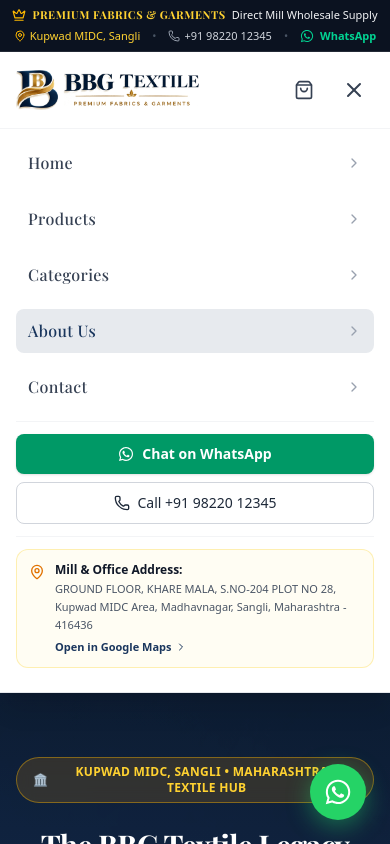
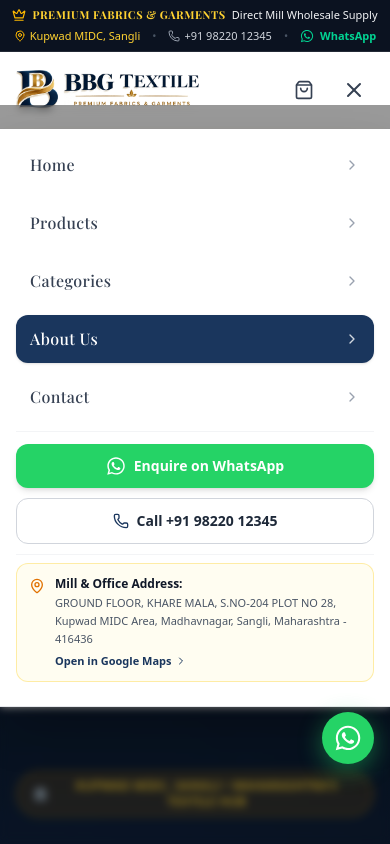
Before and after one commit to Abhhikumbhar/BBG_textile, a Next.js app: page /about in a window 390 px wide. Both pictures are taken after a click on the button 354 px from the left and 90 px from the top of the page. Shown: the top 844 px of the page. Built offline with nearby package versions, Linux system fonts and the light colour scheme; no server answers; the database is empty.

Commit message:
Optimize mobile touch buttons, sticky action bar, and drawer navigation

```diff
--- a/src/app/products/[slug]/ProductDetailClient.tsx
+++ b/src/app/products/[slug]/ProductDetailClient.tsx
@@ -190,7 +190,7 @@
       ]
     : rawImages;
 
-  const cleanWhatsApp = whatsappNumber.replace(/[^0-9]/g, "");
+  const cleanWhatsApp = (whatsappNumber && whatsappNumber.trim() ? whatsappNumber : "919822012345").replace(/[^0-9]/g, "");
   const currentUrl = typeof window !== "undefined" ? window.location.href : "";
 
   const whatsappMessage = encodeURIComponent(
@@ -233,7 +233,7 @@
   };
 
   return (
-    <div className="max-w-7xl mx-auto px-4 sm:px-6 lg:px-8 py-8 sm:py-12">
+    <div className="max-w-7xl mx-auto px-4 sm:px-6 lg:px-8 py-8 sm:py-12 pb-24 sm:pb-12">
       {/* Breadcrumb Navigation */}
       <nav className="flex items-center gap-2 text-xs text-gray-500 mb-8">
         <Link href="/" className="hover:text-gray-900">
@@ -571,6 +571,26 @@
           </div>
         </div>
       )}
+
+      {/* Sticky Mobile Bottom CTA Bar */}
+      <div className="fixed bottom-0 inset-x-0 z-40 bg-white/95 backdrop-blur-md border-t border-gray-200 p-3 sm:hidden shadow-[0_-4px_25px_rgba(0,0,0,0.1)] flex items-center gap-2.5">
+        <a
+          href={`https://wa.me/${cleanWhatsApp}?text=${whatsappMessage}`}
+          target="_blank"
+          rel="noopener noreferrer"
+          className="flex-1 py-3 px-4 bg-[#25D366] hover:bg-[#20BD5A] active:bg-[#1DA851] text-white rounded-xl font-bold text-sm shadow-md flex items-center justify-center gap-2 active:scale-95 transition-transform"
+        >
+          <WhatsAppIcon className="w-5 h-5 text-white" />
+          <span>Enquire on WhatsApp</span>
+        </a>
+        <a
+          href="tel:+919822012345"
+          className="w-12 h-12 border border-gray-300 bg-gray-50 active:bg-gray-100 text-gray-800 rounded-xl flex items-center justify-center shrink-0 active:scale-95 transition-transform shadow-sm"
+          aria-label="Call BBG Textile"
+        >
+          <Phone className="w-5 h-5 text-[#1A365D]" />
+        </a>
+      </div>
     </div>
   );
 }
--- a/src/components/Header.tsx
+++ b/src/components/Header.tsx
@@ -232,10 +232,16 @@
         </div>
       </nav>
 
-      {/* Mobile Drawer Menu */}
+      {/* Mobile Drawer Menu & Backdrop */}
       {mobileMenuOpen && (
-        <div className="md:hidden bg-white border-b border-gray-200 px-4 pt-3 pb-6 shadow-xl animate-in slide-in-from-top duration-200">
-          <div className="flex flex-col space-y-3">
+        <>
+          <div
+            className="fixed inset-0 top-[105px] bg-black/40 backdrop-blur-xs z-30 md:hidden animate-in fade-in duration-200"
+            onClick={() => setMobileMenuOpen(false)}
+            aria-hidden="true"
+          />
+          <div className="relative z-40 md:hidden bg-white border-b border-gray-200 px-4 pt-3 pb-6 shadow-2xl animate-in slide-in-from-top duration-200">
+            <div className="flex flex-col space-y-2.5">
               {navLinks.map((link) => {
                 const isActive =
                   link.href === "/"
@@ -245,43 +251,48 @@
                   <Link
                     key={link.name}
                     href={link.href}
-                  className={`flex items-center justify-between px-3 py-2.5 rounded-lg font-serif text-base tracking-wide font-medium ${
+                    onClick={() => setMobileMenuOpen(false)}
+                    className={`flex items-center justify-between px-3.5 py-3 rounded-xl font-serif text-base tracking-wide font-medium transition-colors ${
                       isActive
-                      ? "bg-[#1A365D]/10 text-[#1A365D] font-bold"
-                      : "text-gray-700 hover:bg-gray-50"
+                        ? "bg-[#1A365D] text-white font-bold shadow-sm"
+                        : "text-gray-700 hover:bg-gray-50 active:bg-gray-100"
                     }`}
                   >
                     <span>{link.name}</span>
-                  <ChevronRight className="w-4 h-4 text-gray-400" />
+                    <ChevronRight className={`w-4 h-4 ${isActive ? "text-white/80" : "text-gray-400"}`} />
                   </Link>
                 );
               })}
 
-            <div className="pt-3 border-t border-gray-100 flex flex-col gap-2">
+              <div className="pt-3 border-t border-gray-100 flex flex-col gap-2.5">
                 <a
-                href={`https://wa.me/${cleanWhatsApp}`}
+                  href={`https://wa.me/${cleanWhatsApp}?text=${encodeURIComponent(
+                    "Hello BBG Textile, I am visiting your website and have an enquiry regarding wholesale products."
+                  )}`}
                   target="_blank"
                   rel="noopener noreferrer"
-                className="flex items-center justify-center gap-2 w-full py-2.5 px-4 bg-emerald-600 hover:bg-emerald-700 text-white rounded-lg text-sm font-semibold shadow-sm transition-colors"
+                  onClick={() => setMobileMenuOpen(false)}
+                  className="flex items-center justify-center gap-2 w-full py-3 px-4 bg-[#25D366] hover:bg-[#20BD5A] active:bg-[#1DA851] text-white rounded-xl text-sm font-bold shadow-md transition-all active:scale-[0.98]"
                 >
-                <WhatsAppIcon className="w-4 h-4" />
-                <span>Chat on WhatsApp</span>
+                  <WhatsAppIcon className="w-5 h-5 text-white" />
+                  <span>Enquire on WhatsApp</span>
                 </a>
                 <a
                   href={`tel:${phone}`}
-                className="flex items-center justify-center gap-2 w-full py-2.5 px-4 border border-gray-300 hover:bg-gray-50 text-gray-800 rounded-lg text-sm font-medium transition-colors"
+                  onClick={() => setMobileMenuOpen(false)}
+                  className="flex items-center justify-center gap-2 w-full py-3 px-4 border border-gray-300 hover:bg-gray-50 active:bg-gray-100 text-gray-800 rounded-xl text-sm font-semibold transition-all active:scale-[0.98]"
                 >
-                <Phone className="w-4 h-4" />
+                  <Phone className="w-4 h-4 text-[#1A365D]" />
                   <span>Call {phone}</span>
                 </a>
               </div>
 
               {/* Registered Mill Address Card */}
-            <div className="pt-3 border-t border-gray-100">
-              <div className="bg-amber-50/60 border border-amber-200/60 rounded-xl p-3 flex items-start gap-2.5 text-xs">
+              <div className="pt-2 border-t border-gray-100">
+                <div className="bg-amber-50/70 border border-amber-200/70 rounded-xl p-3 flex items-start gap-2.5 text-xs">
                   <MapPin className="w-4 h-4 text-amber-600 shrink-0 mt-0.5" />
                   <div className="flex-1">
-                  <p className="font-semibold text-gray-900 text-xs">Mill & Office Address:</p>
+                    <p className="font-bold text-gray-900 text-xs">Mill & Office Address:</p>
                     <p className="text-[11px] text-gray-600 leading-relaxed mt-0.5">{fullAddress}</p>
                     <a
                       href={mapsUrl}
@@ -297,6 +308,7 @@
               </div>
             </div>
           </div>
+        </>
       )}
     </header>
   );
--- a/src/components/ProductCard.tsx
+++ b/src/components/ProductCard.tsx
@@ -102,7 +102,7 @@
     product.images?.[0]?.url ||
     "https://images.unsplash.com/photo-1598033129183-c4f50c736f10?auto=format&fit=crop&w=600&q=80";
 
-  const cleanWhatsApp = whatsappNumber.replace(/[^0-9]/g, "");
+  const cleanWhatsApp = (whatsappNumber && whatsappNumber.trim() ? whatsappNumber : "919822012345").replace(/[^0-9]/g, "");
   const whatsappText = encodeURIComponent(
     `Hello BBG Textile, I am inquiring about *${product.name}* (SKU: ${product.sku}). Could you please share wholesale pricing and availability?`
   );
@@ -222,24 +222,24 @@
           </span>
         </div>
 
-        {/* Pricing / Wholesale Rate Row (Matching Reference Design) */}
-        <div className="flex items-baseline justify-between mb-3 pt-1 border-t border-[#EAE1D3]/70">
-          <div className="flex items-baseline gap-1">
-            <span className="font-bold text-base sm:text-lg text-[#0F2444]">
-              ₹{product.price > 0 ? product.price : 349}
+        {/* Direct Mill Wholesale Indicator (No public prices shown) */}
+        <div className="flex items-center justify-between mb-3 pt-2 border-t border-[#EAE1D3]/70">
+          <div className="flex items-center gap-1.5">
+            <span className="w-2 h-2 rounded-full bg-emerald-500 animate-pulse" />
+            <span className="text-[11px] sm:text-xs font-bold text-slate-800">
+              Direct Mill Supply
             </span>
-            <span className="text-[11px] text-slate-500 font-medium">/ pc</span>
           </div>
-          <span className="text-[11px] font-bold text-emerald-800 bg-emerald-100/90 border border-emerald-300/70 px-2 py-0.5 rounded-full">
-            Wholesale: ₹{product.wholesalePrice || Math.round((product.price > 0 ? product.price : 349) * 0.55)}
+          <span className="text-[10px] font-bold text-amber-900 bg-amber-100/90 border border-amber-300/80 px-2 py-0.5 rounded-full">
+            Wholesale on Enquiry
           </span>
         </div>
 
-        {/* Action Row: Warm Golden View Details & Standalone WhatsApp Symbol */}
-        <div className="mt-auto pt-3 border-t border-[#EAE1D3] flex items-center gap-2">
+        {/* Action Row: Mobile-Optimized View Details & WhatsApp Buttons */}
+        <div className="mt-auto pt-2.5 border-t border-[#EAE1D3] flex items-center gap-2">
           <Link
             href={`/products/${product.slug}`}
-            className="flex-1 py-2.5 px-3 bg-gradient-to-r from-[#D49B28] via-[#C68D2B] to-[#B57C20] hover:from-[#C68D2B] hover:to-[#A36C18] text-white rounded-xl font-bold text-xs sm:text-sm text-center shadow-sm hover:shadow transition-all flex items-center justify-center gap-1.5 group/btn"
+            className="flex-1 py-3 px-3 bg-[#1A365D] hover:bg-[#0F2444] active:bg-[#0A192F] active:scale-[0.98] text-white rounded-xl font-bold text-xs sm:text-sm text-center shadow-sm hover:shadow transition-all flex items-center justify-center gap-1.5 group/btn touch-manipulation min-h-[44px]"
           >
             <span>View Details</span>
             <ArrowRight className="w-3.5 h-3.5 text-white/90 group-hover/btn:translate-x-0.5 transition-transform" />
@@ -248,11 +248,12 @@
             href={`https://wa.me/${cleanWhatsApp}?text=${whatsappText}`}
             target="_blank"
             rel="noopener noreferrer"
-            className="w-10 h-10 bg-[#25D366] hover:bg-[#20BD5A] text-white rounded-xl shadow-sm hover:shadow flex items-center justify-center shrink-0 transition-all hover:scale-105"
+            className="h-11 px-3.5 sm:px-3 bg-[#25D366] hover:bg-[#20BD5A] active:bg-[#1DA851] active:scale-[0.98] text-white rounded-xl shadow-sm hover:shadow flex items-center justify-center gap-1.5 shrink-0 transition-all hover:scale-105 touch-manipulation min-h-[44px]"
             title="Enquire on WhatsApp"
             aria-label="Enquire on WhatsApp"
           >
             <WhatsAppIcon className="w-5 h-5 text-white" />
+            <span className="text-xs font-bold sm:hidden">WhatsApp</span>
           </a>
         </div>
       </div>
--- a/src/components/WhatsAppWidget.tsx
+++ b/src/components/WhatsAppWidget.tsx
@@ -8,7 +8,7 @@
 }: {
   whatsappNumber?: string;
 }) {
-  const cleanNumber = whatsappNumber.replace(/[^0-9]/g, "");
+  const cleanNumber = (whatsappNumber && whatsappNumber.trim() ? whatsappNumber : "919822012345").replace(/[^0-9]/g, "");
 
   return (
     <a
@@ -17,7 +17,7 @@
       )}`}
       target="_blank"
       rel="noopener noreferrer"
-      className="fixed bottom-6 right-6 z-50 w-14 h-14 sm:w-15 sm:h-15 bg-[#25D366] hover:bg-[#20bd5a] text-white rounded-full shadow-[0_6px_25px_rgba(37,211,102,0.45)] hover:shadow-[0_8px_30px_rgba(37,211,102,0.6)] transition-all duration-300 hover:scale-110 flex items-center justify-center group"
+      className="fixed bottom-20 right-4 sm:bottom-6 sm:right-6 z-40 w-13 h-13 sm:w-15 sm:h-15 bg-[#25D366] hover:bg-[#20bd5a] active:bg-[#1DA851] text-white rounded-full shadow-[0_6px_25px_rgba(37,211,102,0.45)] hover:shadow-[0_8px_30px_rgba(37,211,102,0.6)] transition-all duration-300 hover:scale-110 active:scale-95 flex items-center justify-center group touch-manipulation"
       aria-label="Direct WhatsApp Enquiry"
       title="Chat on WhatsApp"
     >
```
Lines whose indentation alone changed are shown as unchanged.
